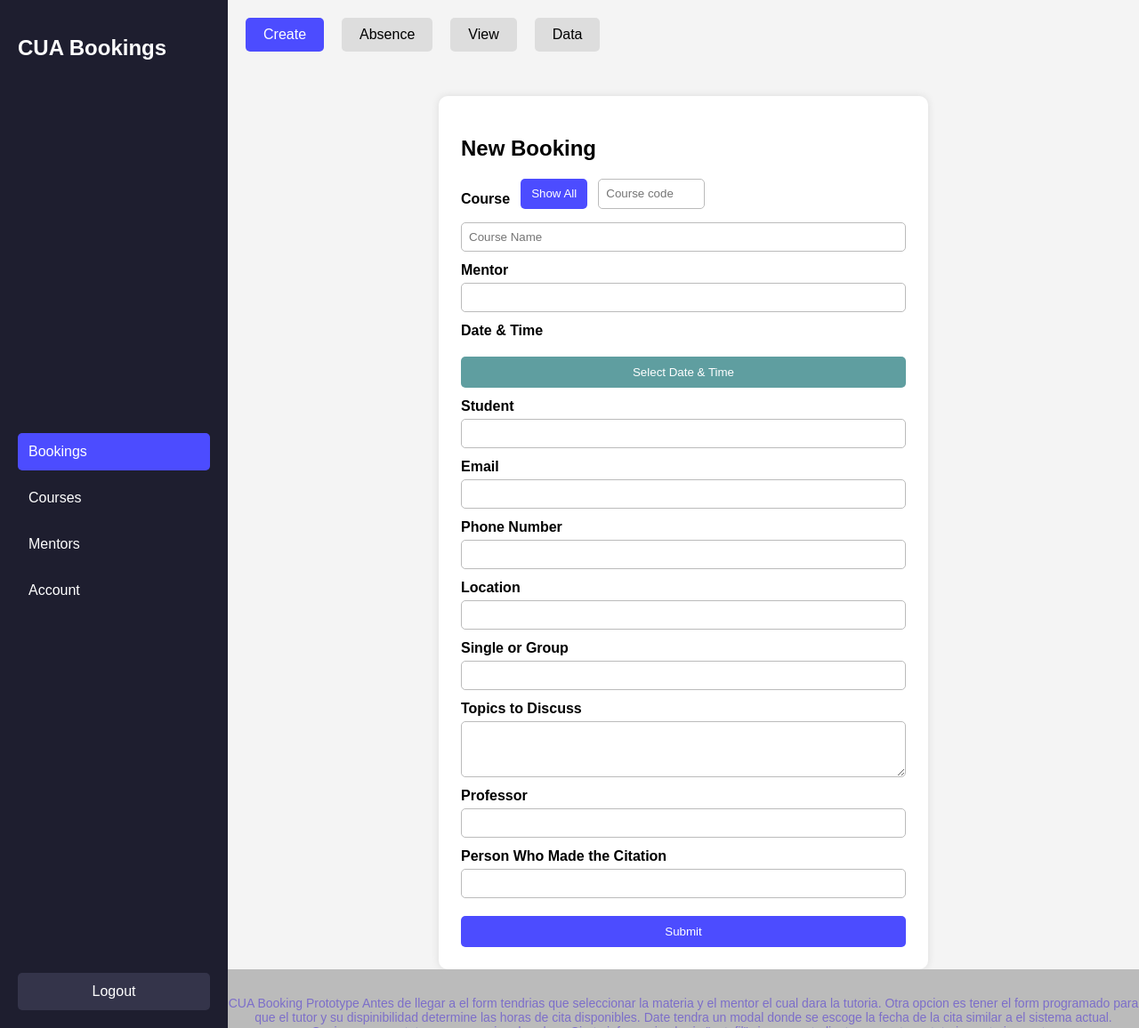
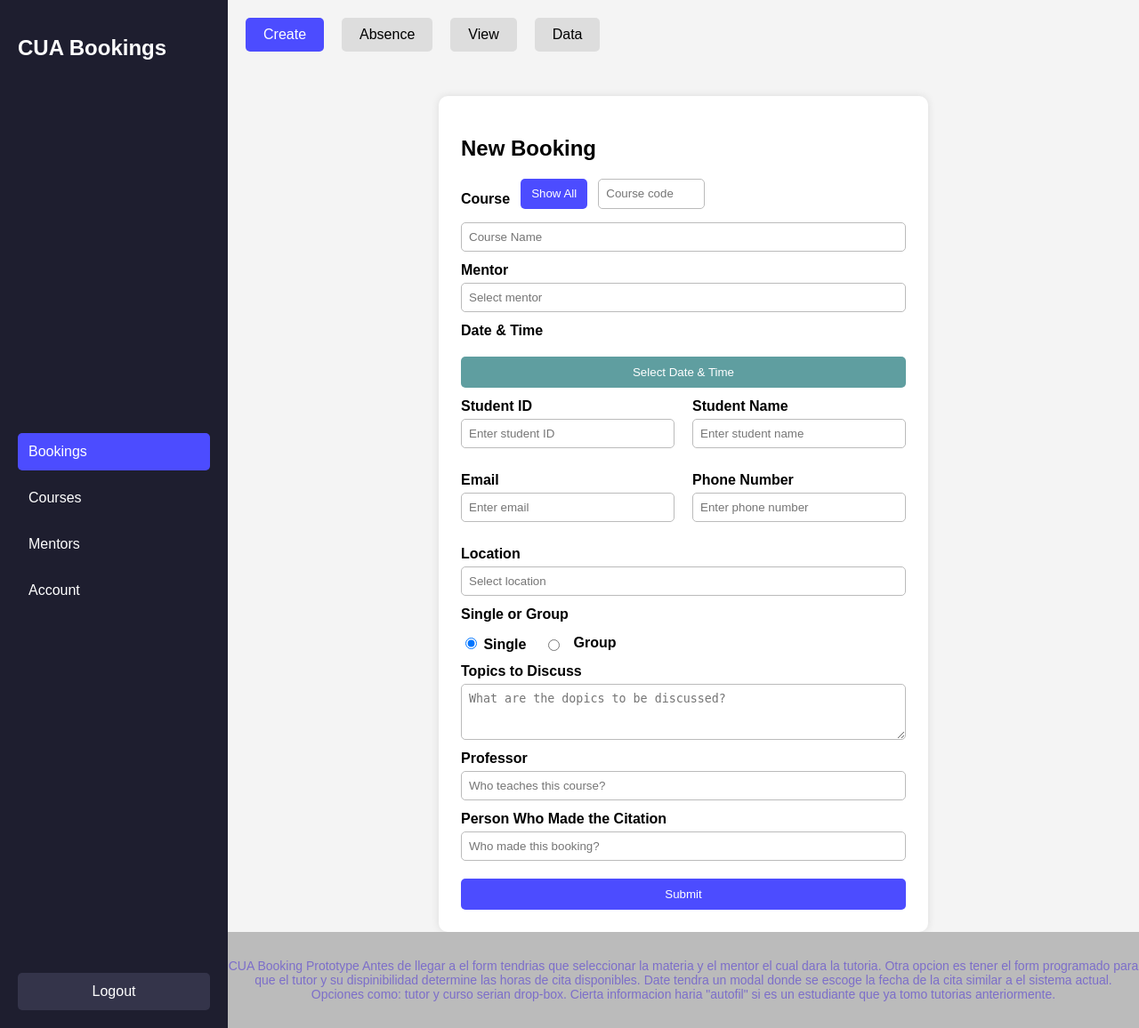
Before and after one commit to PSCC-Tech/CUA-Bookings, a PHP site: page / in a window 1280 px wide. Shown: the whole page at 89% size. Run offline with PHP 8.4, Linux system fonts and the light colour scheme.

Commit message:
formulario terminado, se puede agregar hasta 6 estudiantes en tutorias grupales. Falan cosas relacionadas al funcionamiento del form.

```diff
--- a/CSS/index.css
+++ b/CSS/index.css
@@ -220,3 +220,98 @@ button:hover {
     display: none;
 }
 /* End of FORM */
+
+/* Student ID + Name on same line */
+.student-row {
+    display: flex;
+    gap: 20px;
+    margin-bottom: 15px;
+}
+
+.student-field {
+    flex: 1;
+    display: flex;
+    flex-direction: column;
+}
+
+.single-group-wrapper {
+    display: flex;
+    align-items: center;
+    gap: 30px;
+}
+
+.radio-wrapper {
+    display: flex;
+    align-items: center;
+    gap: 20px;
+    position: relative;
+}
+
+/* Group counter aligned to the right of "Group" */
+.group-option {
+    display: flex;
+    align-items: center;
+    gap: 12px;
+    align-self: center;
+}
+
+
+.group-counter {
+    display: flex;
+    align-items: center;
+    gap: 10px;
+}
+
+.group-counter button,
+.group-counter span {
+    height: 30px;
+    width: 30px;
+}
+
+.group-counter button {
+    display: flex;
+    justify-content: center;
+    align-items: center;
+    font-size: 16px;
+    line-height: 1;
+    margin-bottom: 15px;
+}
+
+
+/* Adjust these values visually */
+#group-decrease {
+    top: 1px;   /* moves the minus DOWN */
+}
+
+#group-increase {
+    top: -1px;  /* moves the plus UP */
+}
+
+
+.group-counter span {
+    display: flex;
+    align-items: center;
+    justify-content: center;
+    line-height: 36px;
+    font-size: 18px;
+}
+
+.group-counter button:hover {
+    background: #ccc;
+}
+
+.hidden {
+    display: none;
+}
+
+.extra-student-row {
+    display: flex;
+    gap: 20px;
+    margin-bottom: 15px;
+}
+
+.extra-student-label {
+    font-weight: bold;
+    margin-bottom: 5px;
+    color: #444;
+}
--- a/Scripts/IndexUI.js
+++ b/Scripts/IndexUI.js
@@ -0,0 +1,151 @@
+// Confirmation Script
+function openConfirmation(dateStr, timeStr) {
+    const confirmModal = document.getElementById("confirm-selection");
+    const confirmText = document.getElementById("confirm-text");
+
+    confirmText.textContent = `Confirm booking on ${dateStr} at ${timeStr}?`;
+    confirmModal.classList.remove("hidden");
+
+    document.getElementById("confirm-yes").onclick = () => {
+        setSelectedDateTime(dateStr, timeStr);
+        confirmModal.classList.add("hidden");
+    };
+
+    document.getElementById("confirm-no").onclick = () => {
+        confirmModal.classList.add("hidden");
+    };
+}
+
+document.getElementById("open-calendar-btn").addEventListener("click", () => {
+    document.getElementById("calendar-modal").style.display = "flex";
+});
+
+document.getElementById("close-calendar").addEventListener("click", () => {
+    document.getElementById("calendar-modal").style.display = "none";
+});
+
+function setSelectedDateTime(dateString, timeString) {
+    const btn = document.getElementById("open-calendar-btn");
+    const hidden = document.getElementById("selected-datetime");
+
+    btn.textContent = `${dateString} — ${timeString}`;
+    hidden.value = `${dateString} ${timeString}`;
+
+    document.getElementById("calendar-modal").style.display = "none";
+}
+
+document.addEventListener("DOMContentLoaded", () => {
+
+    // -------------------------
+    // GROUP COUNTER + STUDENTS
+    // -------------------------
+
+    const groupSizeEl = document.getElementById("group-size");
+    const extraStudentsContainer = document.getElementById("extra-students");
+
+    function restoreStudent1() {
+        const block = document.getElementById("student-1-block");
+
+        block.querySelectorAll("label").forEach(label => {
+            label.style.display = "";
+        });
+
+        const title = document.getElementById("student-1-title");
+        if (title) title.remove();
+    }
+
+    function convertStudent1ToGrouped() {
+        const block = document.getElementById("student-1-block");
+
+        block.querySelectorAll("label").forEach(label => {
+            label.style.display = "none";
+        });
+
+        if (!document.getElementById("student-1-title")) {
+            const title = document.createElement("h4");
+            title.id = "student-1-title";
+            title.textContent = "Student 1";
+            block.prepend(title);
+        }
+    }
+
+    function updateExtraStudents() {
+        const size = parseInt(groupSizeEl.textContent, 10);
+
+        if (size === 1) {
+            restoreStudent1();
+            extraStudentsContainer.innerHTML = "";
+            return;
+        }
+
+        convertStudent1ToGrouped();
+        extraStudentsContainer.innerHTML = "";
+
+        for (let i = 2; i <= size; i++) {
+
+            const label = document.createElement("h4");
+            label.textContent = `Student ${i}`;
+            extraStudentsContainer.appendChild(label);
+
+            const row1 = document.createElement("div");
+            row1.classList.add("extra-student-row");
+            row1.innerHTML = `
+                <div class="student-field">
+                    <input type="text" name="student_${i}_name" placeholder="Name">
+                </div>
+                <div class="student-field">
+                    <input type="text" name="student_${i}_id" placeholder="Student ID">
+                </div>
+            `;
+            extraStudentsContainer.appendChild(row1);
+
+            const row2 = document.createElement("div");
+            row2.classList.add("extra-student-row");
+            row2.innerHTML = `
+                <div class="student-field">
+                    <input type="email" name="student_${i}_email" placeholder="Email">
+                </div>
+                <div class="student-field">
+                    <input type="text" name="student_${i}_phone" placeholder="Phone Number">
+                </div>
+            `;
+            extraStudentsContainer.appendChild(row2);
+        }
+    }
+
+    // Show/hide group size selector
+    const groupContainer = document.getElementById("group-size-container");
+    document.querySelectorAll("input[name='session-type']").forEach(radio => {
+        radio.addEventListener("change", () => {
+            if (radio.value === "group") {
+                groupContainer.classList.remove("hidden");
+                updateExtraStudents();
+            } else {
+                groupContainer.classList.add("hidden");
+                extraStudentsContainer.innerHTML = "";
+                restoreStudent1();
+            }
+        });
+    });
+
+    // Counter logic
+    const decreaseBtn = document.getElementById("group-decrease");
+    const increaseBtn = document.getElementById("group-increase");
+
+    decreaseBtn.addEventListener("click", () => {
+        let size = parseInt(groupSizeEl.textContent);
+        if (size > 1) {
+            groupSizeEl.textContent = size - 1;
+            updateExtraStudents();
+        }
+    });
+
+    increaseBtn.addEventListener("click", () => {
+        let size = parseInt(groupSizeEl.textContent);
+        if (size < 6) {
+            groupSizeEl.textContent = size + 1;
+            updateExtraStudents();
+        }
+    });
+
+});
--- a/index.html
+++ b/index.html
@@ -67,7 +67,7 @@
                 <input type="text" placeholder="Course Name">
 
                     <label>Mentor</label>
-                    <input type="text">
+                    <input type="text" placeholder="Select mentor">
 
                     <label>Date & Time</label>
                     <button type="button" id="open-calendar-btn" class="date-btn">
@@ -77,29 +77,74 @@
                     <!-- Hidden input to store the actual value -->
                     <input type="hidden" id="selected-datetime" name="selected-datetime">
 
-                    <label>Student</label>
-                    <input type="text">
+                    <div id="student-1-block">
 
+                        <!-- STUDENT INFO (same line) -->
+                        <div class="student-row">
+                            <div class="student-field">
+                                <label>Student ID</label>
+                                <input type="text" id="student-id" placeholder="Enter student ID">
+                            </div>
+
+                            <div class="student-field">
+                                <label>Student Name</label>
+                                <input type="text" id="student-name" placeholder="Enter student name">
+                            </div>
+                        </div>
+
+                        <!-- EMAIL + PHONE (must also be in a student-row) -->
+                        <div class="student-row">
+                            <div class="student-field">
                                 <label>Email</label>
-                    <input type="email">
+                                <input type="email" id="student-email" placeholder="Enter email">
+                            </div>
 
+                            <div class="student-field">
                                 <label>Phone Number</label>
-                    <input type="text">
+                                <input type="text" id="student-phone" placeholder="Enter phone number">
+                            </div>
+                        </div>
+
+                    </div>
+
+                    <!-- Extra students will be added here -->
+                    <div id="extra-students"></div>
 
                     <label>Location</label>
-                    <input type="text">
+                    <input type="text" placeholder="Select location">
 
+                    <!-- SINGLE OR GROUP -->
                     <label>Single or Group</label>
-                    <input type="text">
+                    <div class="single-group-wrapper">
+
+                        <div class="radio-wrapper">
+                            <label class="radio-option">
+                                <input type="radio" name="session-type" value="single" checked>
+                                Single
+                            </label>
+
+                            <label class="radio-option group-option">
+                                <input type="radio" name="session-type" value="group">
+                                Group
+                            </label>
+                        </div>
+
+                        <div id="group-size-container" class="group-counter hidden">
+                            <button type="button" id="group-decrease">−</button>
+                            <span id="group-size">2</span>
+                            <button type="button" id="group-increase">+</button>
+                        </div>
+
+                    </div>
 
                     <label>Topics to Discuss</label>
-                    <textarea rows="3"></textarea>
+                    <textarea rows="3" placeholder="What are the dopics to be discussed?"></textarea>
 
                     <label>Professor</label>
-                    <input type="text">
+                    <input type="text" placeholder="Who teaches this course?">
 
                     <label>Person Who Made the Citation</label>
-                    <input type="text">
+                    <input type="text" placeholder="Who made this booking?">
 
                     <button type="submit">Submit</button>
         </form>
@@ -191,46 +236,7 @@
 </div>
 
 <script src="Scripts/Calendar.js"></script>
-
-<script>
-    // Confirmation Script
-function openConfirmation(dateStr, timeStr) {
-    const confirmModal = document.getElementById("confirm-selection");
-    const confirmText = document.getElementById("confirm-text");
-
-    confirmText.textContent = `Confirm booking on ${dateStr} at ${timeStr}?`;
-    confirmModal.classList.remove("hidden");
-
-    document.getElementById("confirm-yes").onclick = () => {
-        setSelectedDateTime(dateStr, timeStr);
-        confirmModal.classList.add("hidden");
-    };
-
-    document.getElementById("confirm-no").onclick = () => {
-        confirmModal.classList.add("hidden");
-    };
-}
-</script>
-
-<script>
-    document.getElementById("open-calendar-btn").addEventListener("click", () => {
-        document.getElementById("calendar-modal").style.display = "flex";
-    });
-
-    document.getElementById("close-calendar").addEventListener("click", () => {
-        document.getElementById("calendar-modal").style.display = "none";
-    });
-
-    function setSelectedDateTime(dateString, timeString) {
-        const btn = document.getElementById("open-calendar-btn");
-        const hidden = document.getElementById("selected-datetime");
-
-        btn.textContent = `${dateString} — ${timeString}`;
-        hidden.value = `${dateString} ${timeString}`;
-
-        document.getElementById("calendar-modal").style.display = "none";
-    }
-</script>
+<script src="Scripts/IndexUI.js"></script>
 
 <script>
 document.addEventListener("DOMContentLoaded", () => {
```
Lines whose indentation alone changed are shown as unchanged.
